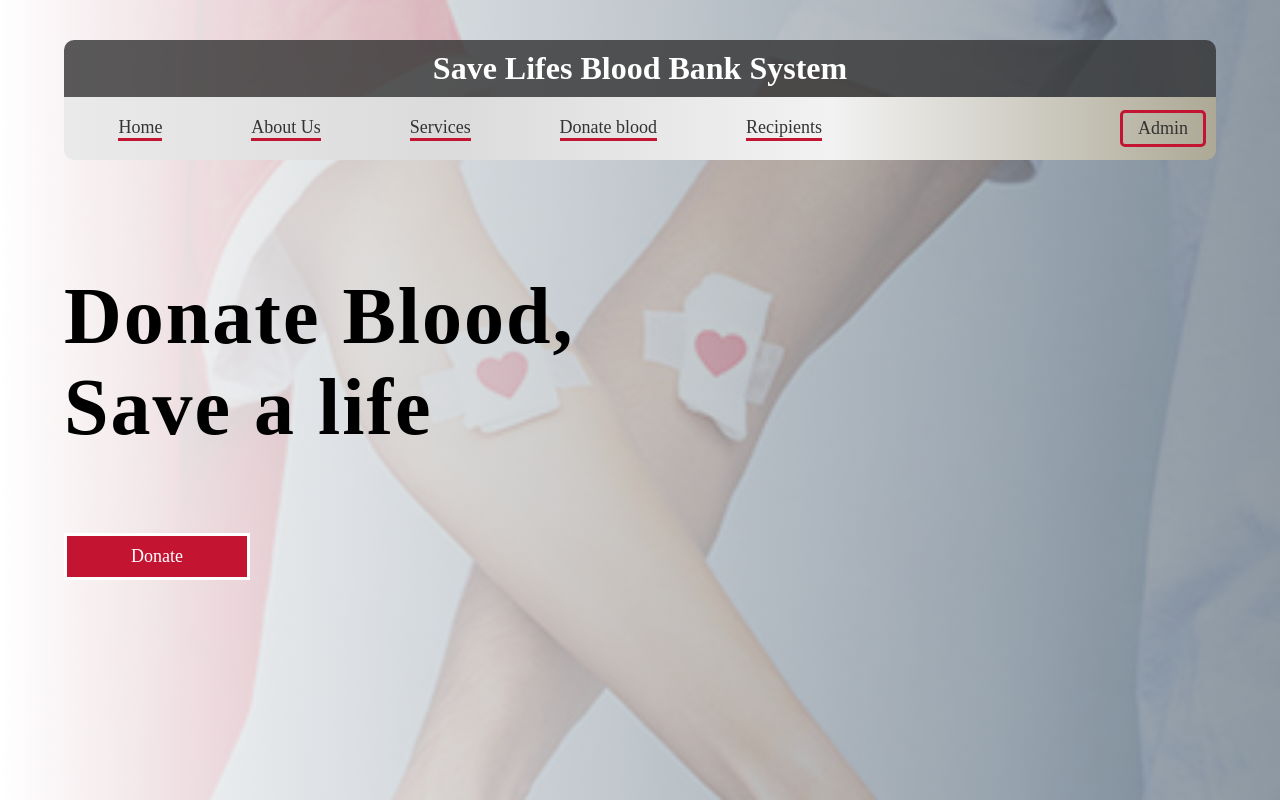
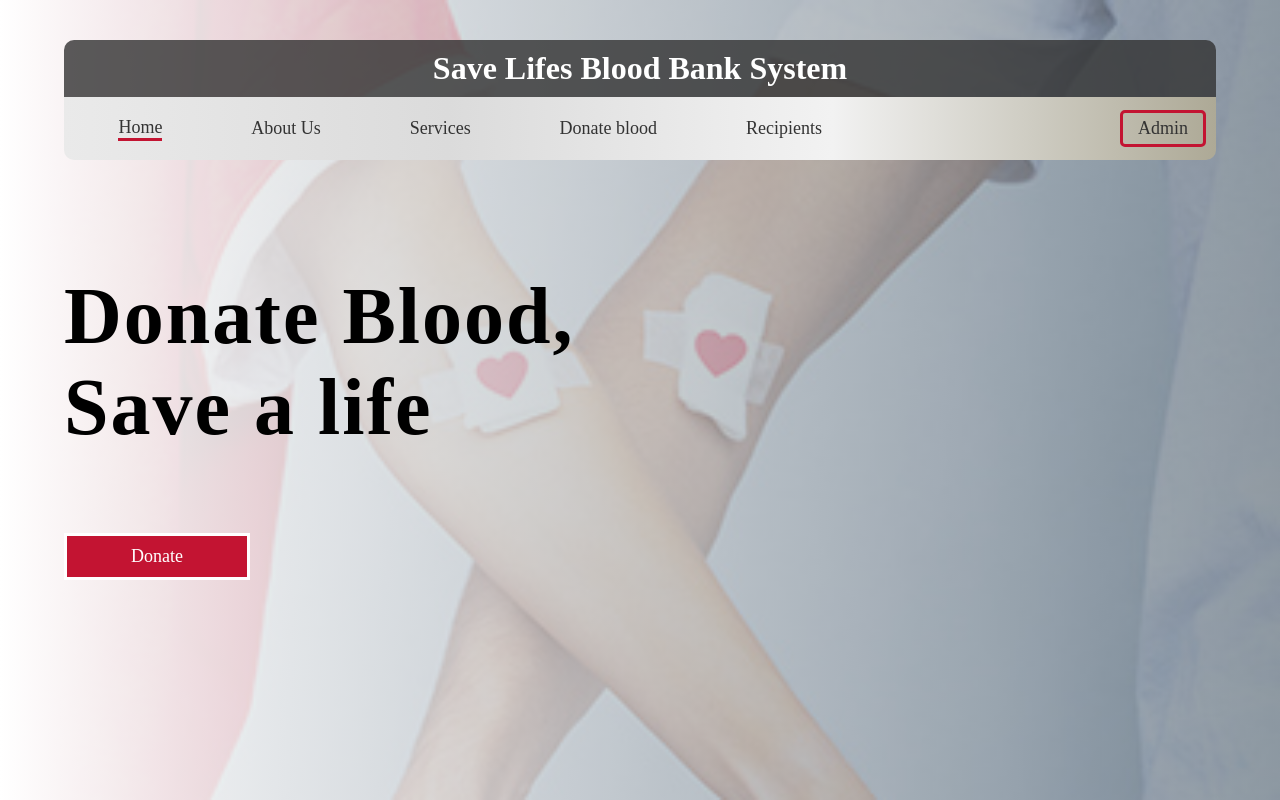
Before and after one commit to Fene-87/bloodbank_system_v2, a React (Vite) app in the folder client/: page /home in a window 1280 px wide. Built offline with nearby package versions, Linux system fonts and the light colour scheme.

Commit message:
Fix navbar styling

```diff
--- a/client/src/components/Navbar/navbar.css
+++ b/client/src/components/Navbar/navbar.css
@@ -32,6 +32,14 @@
 
 .link-text {
   color: #333;
+}
+
+.link-text:hover {
+  border-bottom: 3px solid #c31432;
+}
+
+.active-link {
+  color: #333;
   border-bottom: 3px solid #c31432;
 }
 
@@ -41,3 +49,9 @@
   border-radius: 5px;
   padding: 5px 15px;
 }
+
+.navbar-admin:hover {
+  color: #fff;
+  border: 3px solid #fff;
+  background-color: #333;
+}
--- a/client/src/components/Navbar/navbar.jsx
+++ b/client/src/components/Navbar/navbar.jsx
@@ -1,8 +1,15 @@
 import { useParams, NavLink } from 'react-router-dom';
 import './navbar.css'
+import { useState } from 'react';
 
 
 const Navbar = ({ type }) => {
+    const [activeLink, setActiveLink] = useState(1);
+
+    const handleClick = (index) => {
+      setActiveLink(index);
+    }
+
     return (
         <div className="navbar-container">
             <ul className='navbar-items'>
@@ -15,24 +22,24 @@ const Navbar = ({ type }) => {
                   :
                   <>
                     <div className='navbar-links-section'>
-                      <NavLink to='/' className="navbar-link">
-                        <li className='link-text'>Home</li>
+                      <NavLink to='/' onClick={() => handleClick(1)} className="navbar-link">
+                        <li className={activeLink === 1 ? 'active-link' : 'link-text'}>Home</li>
                       </NavLink>
 
-                      <NavLink to='/' className="navbar-link">
-                        <li className='link-text'>About Us</li>
+                      <NavLink to='/' onClick={() => handleClick(2)} className="navbar-link">
+                        <li className={activeLink === 2 ? 'active-link' : 'link-text'}>About Us</li>
                       </NavLink>
 
-                      <NavLink to='/' className="navbar-link">
-                        <li className='link-text'>Services</li>
+                      <NavLink to='/' onClick={() => handleClick(3)} className="navbar-link">
+                        <li className={activeLink === 3 ? 'active-link' : 'link-text'}>Services</li>
                       </NavLink>
 
-                      <NavLink to='/donate' className="navbar-link">
-                        <li className='link-text'>Donate blood</li>
+                      <NavLink to='/donate' onClick={() => handleClick(4)} className="navbar-link">
+                        <li className={activeLink === 4 ? 'active-link' : 'link-text'}>Donate blood</li>
                       </NavLink>
 
-                      <NavLink to='/recipient' className="navbar-link">
-                        <li className='link-text'>Recipients</li>
+                      <NavLink to='/recipient' onClick={() => handleClick(5)} className="navbar-link">
+                        <li className={activeLink === 5 ? 'active-link' : 'link-text'}>Recipients</li>
                       </NavLink>
                     </div>
                     <NavLink to='/admin' className="navbar-link">
```
